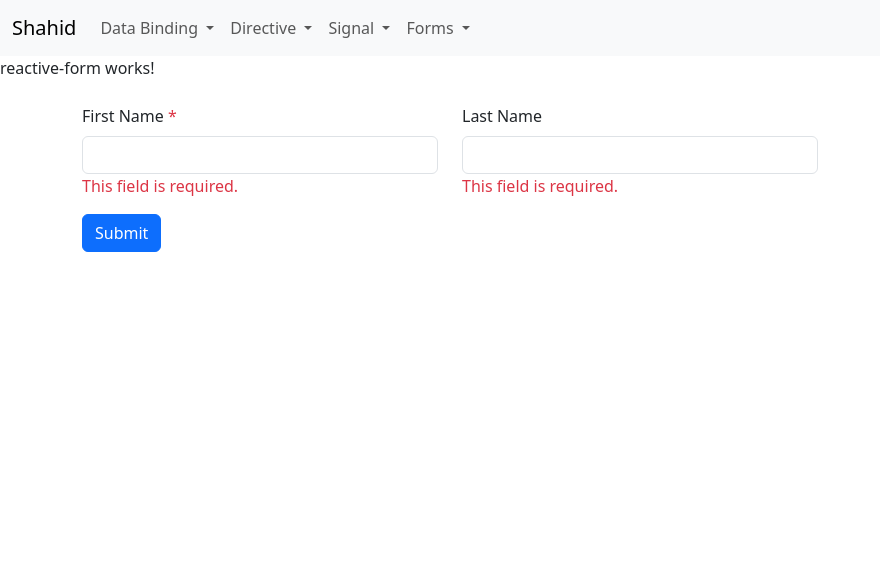
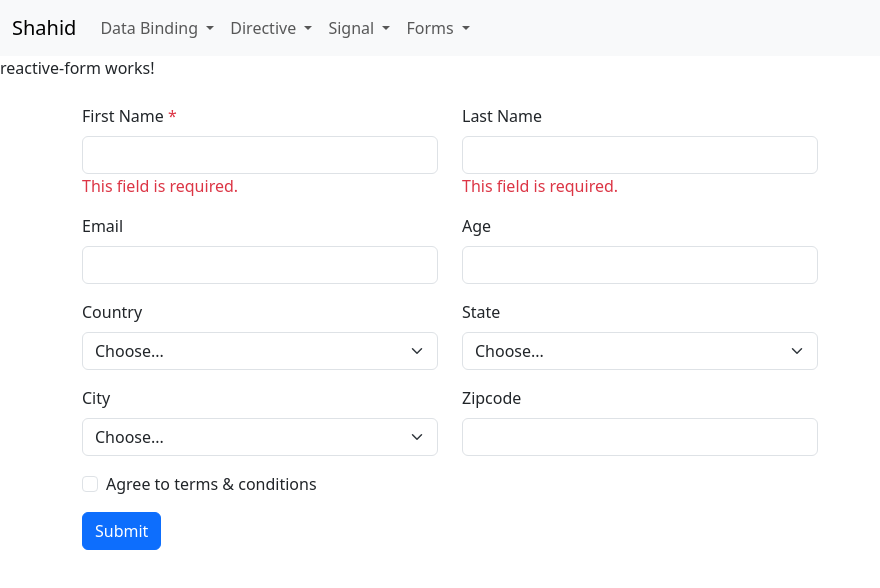
Before and after one commit to msaShahid/Angular19_App, an Angular app: page /reactive-form in a window 1280 px wide. Shown: the top 588 px of the page, without its empty margins (0-880 px from the left). Built offline with nearby package versions, Linux system fonts and the light colour scheme.

Commit message:
`Added form fields and functionality to reactive form component`

```diff
--- a/src/app/components/reactive-form/reactive-form.component.html
+++ b/src/app/components/reactive-form/reactive-form.component.html
@@ -1,7 +1,5 @@
 <p>reactive-form works!</p>
-
 <div class="container mt-4">
-
     <form class="form">
         <div class="row">
             <div class="mb-3 col-sm-4">
@@ -11,12 +9,11 @@
                     class="form-control"
                     name="firstName"
                     required
-                />
+                    />
                 <div class="text-danger">
                     <span>This field is required.</span>
                 </div>
             </div>
-
             <div class="mb-3 col-sm-4">
                 <label class="form-label">Last Name</label>
                 <input
@@ -25,19 +22,89 @@
                     minlength="4"
                     name="lastName"
                     required
-                />
+                    />
                 <div  class="text-danger">
                     <span>This field is required.</span>
                 </div>
             </div>
         </div>
-
-
+        <div class="row">
+            <div class="mb-3 col-sm-4">
+                <label class="form-label">Email</label>
+                <input
+                    type="email"
+                    class="form-control"
+                    name="email"
+                    />
+            </div>
+            <div class="mb-3 col-sm-4">
+                <label for="age" class="form-label">Age</label>
+                <input
+                    type="number"
+                    class="form-control"
+                    name="age"
+                    />
+            </div>
+        </div>
+        <div class="row">
+            <div class="mb-3 col-sm-4">
+                <label class="form-label">Country</label>
+                <select
+                    class="form-select"
+                    name="country"
+                    required
+                    >
+                    <option value="">Choose...</option>
+                    <option value="india">India</option>
+                </select>
+            </div>
+            <div class="mb-3 col-sm-4">
+                <label class="form-label">State</label>
+                <select
+                    class="form-select"
+                    name="state"
+                    required
+                    >
+                    <option value="">Choose...</option>
+                    <option value="West Bengal">West Bengal</option>
+                    <option value="Goa">Goa</option>
+                    <option value="Delhi">Delhi</option>
+                </select>
+            </div>
+        </div>
+        <div class="row">
+            <div class="mb-3 col-sm-4">
+                <label class="form-label">City</label>
+                <select
+                    class="form-select"
+                    name="city"
+                    required
+                    >
+                    <option value="">Choose...</option>
+                </select>
+            </div>
+            <div class="mb-3 col-sm-4">
+                <label class="form-label">Zipcode</label>
+                <input
+                    type="number"
+                    class="form-control"
+                    name="zipcode"
+                    />
+            </div>
+        </div>
+        <div class="mb-3 form-check">
+            <input
+                type="checkbox"
+                class="form-check-input"
+                name="isTermsAggree"
+                />
+            <label class="form-check-label">Agree to terms & conditions</label>
+        </div>
         <button
             type="button"
             class="btn btn-primary"
-        >
-            Submit
+            >
+        Submit
         </button>
     </form>
 </div>
--- a/src/app/components/reactive-form/reactive-form.component.ts
+++ b/src/app/components/reactive-form/reactive-form.component.ts
@@ -1,11 +1,22 @@
 import { Component } from '@angular/core';
+import { FormControl, FormGroup, ReactiveFormsModule } from '@angular/forms';
 
 @Component({
   selector: 'app-reactive-form',
-  imports: [],
+  imports: [ReactiveFormsModule],
   templateUrl: './reactive-form.component.html',
   styleUrl: './reactive-form.component.css'
 })
 export class ReactiveFormComponent {
-
+  useForm: FormGroup = new FormGroup({
+    firstName: new FormControl(""),
+    lastName: new FormControl(""),
+    email: new FormControl(""),
+    age: new FormControl(""),
+    country: new FormControl(""),
+    state: new FormControl("Goa"),
+    city: new FormControl(""),
+    zipcode: new FormControl(""),
+    isTermsAggree:  new FormControl(false)
+  })
 }
```
